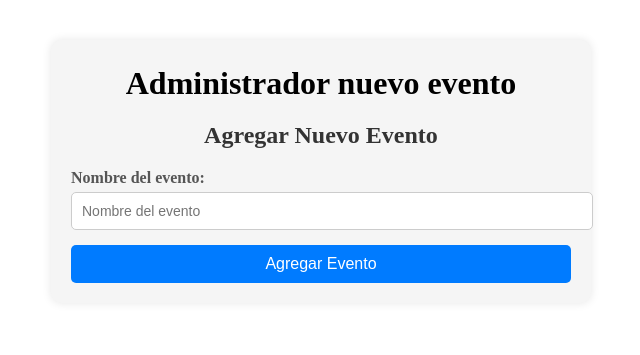
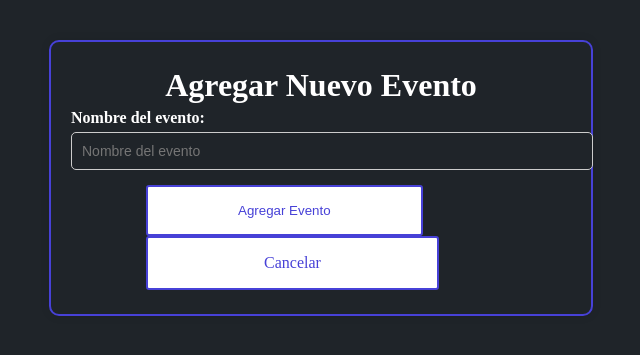
Before and after one commit to castazera/Parcial-PHP, a PHP site: page /views/add_evento.php in a window 1280 px wide. Shown: the top 355 px of the page, without its empty margins (319-959 px from the left). Run offline with PHP 8.4, Linux system fonts and the light colour scheme.

Commit message:
Estilos en Admin

```diff
--- a/admin/index.php
+++ b/admin/index.php
@@ -35,7 +35,7 @@ if (!$userData) {
     <body>
         <div class="contenedor">
             <header>
-                <nav class="navbar navbar-expand-md navbar-dark bg-dark ">
+                <nav class="navbar navbar-expand-md navbar-dark ">
                     <div class="container">
                         <a class="navbar-brand logo-responsive">
                             <div class="container-fluid logoContainer">
--- a/estilos/style_admin.css
+++ b/estilos/style_admin.css
@@ -1,29 +1,259 @@
+
+* {
+  background-color: #1F2429;
+  color: white;
+}
 table {
     width: 75%;
     margin: 0 auto;
     border-collapse: collapse;
     margin-bottom: 20px;
+    border: 2px solid #4741d7;
 }
+
+
+
+.navbar{
+    border: 2px solid #4741d7;
+}
+
 
 h1{
     text-align: center;
     margin: 1%;
 }
 th, td {
-    border: 1px solid #ccc;
+    border: 2px solid #4741d7;
     padding: 10px;
     text-align: left;
 }
-th {
-    background-color: #f4f4f4;
-}
 .button {
+   display: flex;
+   flex-direction: column;
    padding: 8px 12px;
-    margin: 5px;
+   margin-bottom: 10px;
    border: none;
    color: white;
    cursor: pointer;
+   text-decoration: none;
 }
+
+
+.ov-btn-slide-close {
+    background: #fff;
+    color: #4741d7;
+    border: 2px solid #4741d7;
+    padding: 16px 90px;
+    border-radius: 3px;
+    position: relative;
+    z-index: 1;
+    overflow: hidden;
+    display: inline-block;
+  }
+  .ov-btn-slide-close:before, .ov-btn-slide-close:after {
+    content: "";
+    z-index: -1;
+    position: absolute;
+    width: 50%;
+    height: 100%;
+    top: 0;
+    left: -50%;
+    background-color: #4741d7;
+    -webkit-transition: all 0.3s ease-in-out;
+    -o-transition: all 0.3s ease-in-out;
+    transition: all 0.3s ease-in-out;
+  }
+  .ov-btn-slide-close:after {
+    left: 100%;
+  }
+  .ov-btn-slide-close:hover {
+    color: #fff;
+  }
+  .ov-btn-slide-close:hover:before {
+    left: 0;
+  }
+  .ov-btn-slide-close:hover:after {
+    left: 50%;
+  }
+
+
+
+.ov-btn-grow-box {
+    background: #fff;
+    color: #4741d7;
+    border: 2px solid #4741d7;
+    padding: 16px 90px;
+    margin-left: 15%;
+    border-radius: 3px;
+    position: relative;
+    z-index: 1;
+    overflow: hidden;
+    display: inline-block;
+  }
+  .ov-btn-grow-box:hover {
+    color: #fff;
+  }
+  .ov-btn-grow-box::after {
+    content: "";
+    background: #4741d7;
+    position: absolute;
+    z-index: -1;
+    padding: 16px 20px;
+    display: block;
+    left: 0;
+    right: 0;
+    top: 0;
+    bottom: 0;
+    transform: scale(0, 0);
+    transition: all 0.3s ease;
+  }
+  .ov-btn-grow-box:hover::after {
+    transition: all 0.3s ease-out;
+    transform: scale(1, 1);
+  }
+
+  .ov-btn-grow-box-1 {
+    background: #fff;
+    color: #4741d7;
+    border: 2px solid #4741d7;
+    padding: 16px 116px;
+    margin-left: 15%;
+    border-radius: 3px;
+    position: relative;
+    z-index: 1;
+    overflow: hidden;
+    display: inline-block;
+    text-decoration: none;
+  }
+  .ov-btn-grow-box-1:hover {
+    color: #fff;
+  }
+  .ov-btn-grow-box-1::after {
+    content: "";
+    background: #4741d7;
+    position: absolute;
+    z-index: -1;
+    padding: 16px 20px;
+    display: block;
+    left: 0;
+    right: 0;
+    top: 0;
+    bottom: 0;
+    transform: scale(0, 0);
+    transition: all 0.3s ease;
+  }
+  .ov-btn-grow-box-1:hover::after {
+    transition: all 0.3s ease-out;
+    transform: scale(1, 1);
+  }
+
+.ov-btn-grow-skew-1 {
+    background: #fff;
+    color: #4741d7;
+    border: 2px solid #4741d7;
+    padding: 16px 20px;
+    border-radius: 3px;
+    position: relative;
+    z-index: 1;
+    overflow: hidden;
+    display: inline-block;
+  }
+  .ov-btn-grow-skew-1:hover {
+    color: rgb(255, 0, 0);
+    font-weight: bold;
+    text-decoration: none;
+
+  }
+  .ov-btn-grow-skew-1::after {
+    content: "";
+    background: #29267e;
+    position: absolute;
+    z-index: -1;
+    padding: 16px 20px;
+    display: block;
+    left: -20%;
+    right: -20%;
+    top: 0;
+    bottom: 0;
+    transform: skewX(-45deg) scale(0, 1);
+    transition: all 0.3s ease;
+
+  }
+  .ov-btn-grow-skew-1:hover::after {
+    transition: all 0.3s ease-out;
+    transform: skewX(-45deg) scale(1, 1);
+
+  }
+
+
+.ov-btn-grow-skew {
+    background: #fff;
+    color: #4741d7;
+    border: 2px solid #4741d7;
+    padding: 16px 20px;
+    border-radius: 3px;
+    position: relative;
+    z-index: 1;
+    overflow: hidden;
+    display: inline-block;
+  }
+  .ov-btn-grow-skew:hover {
+    color: #fff;
+    text-decoration: none;
+  }
+  .ov-btn-grow-skew::after {
+    content: "";
+    background: #4741d7;
+    position: absolute;
+    z-index: -1;
+    padding: 16px 20px;
+    display: block;
+    left: -20%;
+    right: -20%;
+    top: 0;
+    bottom: 0;
+    transform: skewX(-45deg) scale(0, 1);
+    transition: all 0.3s ease;
+  }
+  .ov-btn-grow-skew:hover::after {
+    transition: all 0.3s ease-out;
+    transform: skewX(-45deg) scale(1, 1);
+  }
+
+.ov-btn-grow-spin {
+    background: #fff;
+    color: #4741d7;
+    border: 2px solid #4741d7;
+    padding: 16px 20px;
+    border-radius: 3px;
+    position: relative;
+    z-index: 1;
+    overflow: hidden;
+    display: inline-block;
+    text-decoration: none;
+  }
+  .ov-btn-grow-spin:hover {
+    color: #fff;
+  }
+  .ov-btn-grow-spin::after {
+    content: "";
+    background: #4741d7;
+    position: absolute;
+    z-index: -1;
+    padding: 16px 20px;
+    display: block;
+    left: 0;
+    right: 0;
+    top: 0;
+    bottom: 0;
+    transform: scale(0, 0) rotate(-180deg);
+    transition: all 0.3s ease;
+  }
+  .ov-btn-grow-spin:hover::after {
+    transition: all 0.3s ease-out;
+    transform: scale(1, 1) rotate(0deg);
+  }
+
 .edit {
     background-color: #127619;
 }
@@ -32,9 +262,7 @@ th {
 }
 
 .TDbutton{
-    display: flex;
-    flex-direction: column;
-    align-items: center;
+text-align: center;
 height: 100%;
 }
 .add-button {
@@ -42,13 +270,15 @@ th {
     margin: 0 auto;
     width: 75%;
     height: 40px;
-    background-color: #008CBA; /* Azul */
+    background-color: #008CBA;
     color: white;
     border: none;
     cursor: pointer;
 }
 .div_button{
+    display: flex;
         margin: 50px;
+        justify-content: center;
 }
 .box_img{
     text-align: center;
@@ -63,32 +293,27 @@ th {
     max-width: 500px;
     margin: 40px auto;
     padding: 20px;
-    background-color: #f5f5f5;
     border-radius: 10px;
     box-shadow: 0 0 10px rgba(0, 0, 0, 0.1);
+    border: 2px solid #4741d7;
 }
 
-/* Título del formulario */
 .form-container h2 {
     text-align: center;
     margin-bottom: 20px;
-    color: #333;
 }
 
-/* Estilo de los grupos de formulario */
 .form-group {
     margin-bottom: 15px;
 }
 
-/* Etiquetas de los campos */
 .form-group label {
     display: block;
     font-weight: bold;
     margin-bottom: 5px;
-    color: #555;
 }
 
-/* Campos de entrada */
+
 .form-group input[type="text"],
 .form-group input[type="number"],
 .form-group input[type="file"],
@@ -101,7 +326,6 @@ th {
     font-size: 14px;
 }
 
-/* Botón de envío */
 .btn {
     width: 100%;
     padding: 10px;
--- a/views/add_boards.php
+++ b/views/add_boards.php
@@ -14,8 +14,7 @@
 
 <body>
     <div class="form-container">
-        <h1>Administrador nueva tabla</h1>
-        <h2>Introducí a continuación los detalles de tu tabla</h2>
+        <h1 class="mb-4">Agregá una nueva tabla</h1>
         <form action="actions/add_board_acc.php" method="POST" enctype="multipart/form-data">
 
             <div class="form-group">
@@ -86,7 +85,8 @@
                 <?php } ?>
             </div>
 
-                <button type="submit" class="btn">Agregar Producto</button>
+                <button type="submit" class="ov-btn-grow-box">Agregar Producto</button>
+                <a href="index.php?sec=admin_board" class="ov-btn-grow-box-1">Cancelar</a>
         </form>
     </div>
 </body>
--- a/views/add_evento.php
+++ b/views/add_evento.php
@@ -8,15 +8,15 @@
 </head>
 <body>
 <div class="form-container">
-    <h1>Administrador nuevo evento</h1>
-    <h2>Agregar Nuevo Evento</h2>
+    <h1 class="mb-4">Agregar Nuevo Evento</h1>
     <form action="actions/add_evento_acc.php" method="POST" enctype="multipart/form-data">
 
         <div class="form-group">
-            <label for="evento_id">Nombre del evento:</label>
+            <label for="evento_id" >Nombre del evento:</label>
             <input type="text" id="evento_id" name="evento_id" placeholder="Nombre del evento" required>
         </div>
-        <button type="submit" class="btn">Agregar Evento</button>
+        <button type="submit" class="ov-btn-grow-box"">Agregar Evento</button>
+        <a href="index.php?sec=admin_board" class="ov-btn-grow-box-1">Cancelar</a>
     </form>
 </div>
 </body>
--- a/views/admin_eventos.php
+++ b/views/admin_eventos.php
@@ -17,7 +17,7 @@ $catalogo = Evento::CatalogoCompleto();
     <table>
         <thead>
             <tr>
-                <th>Nombre</th>
+                <th>Nombre del evento</th>
                 <th>Acciones</th>
             </tr>
         </thead>
@@ -35,7 +35,7 @@ $catalogo = Evento::CatalogoCompleto();
         </tbody>
     </table>
     <div class="div_button">
-        <a href="index.php?sec=add_evento"><button class="add-button">Cargar nueva evento</button></a>
+        <a href="index.php?sec=add_evento"><button class="ov-btn-slide-close">Cargar nueva evento</button></a>
     </div>
 </body>
 
--- a/views/datos_devs.php
+++ b/views/datos_devs.php
@@ -7,8 +7,8 @@
                     <div class="square">
                             <img class="circle max-width-250 mx-auto" src="img/brian.webp">
                             <div class="datos">
-                                <h3>Nombre: Brian Fernandez</h3>
-                                <h4>Fecha Nacimiento: 11/01/2001 (23 años)</h4>
+                                <h2>Nombre: Brian Fernandez</h2>
+                                <h3>Fecha Nacimiento: 11/01/2001 (23 años)</h3>
                                 <h4>Correo Electrónico: <a href="mailto:briangfernandez011@gmail.com">briangfernandez011@gmail.com</a></h4>
                             </div>
                     </div>
--- a/views/edit_board.php
+++ b/views/edit_board.php
@@ -19,8 +19,7 @@ $catalogo_marca = Marcas::Marcas_name();
 </head>
 <body>
 <div class="form-container">
-    <h1>Administrador Editor tabla</h1>
-    <h2>Edita los datos de una tabla</h2>
+    <h1 class="mb-4">Edición de una tabla</h1>
     <form action="actions/edit_board_acc.php?id=<?= $table->getId() ?>" method="POST" enctype="multipart/form-data">
 
     <div class="form-group">
@@ -120,7 +119,8 @@ $catalogo_marca = Marcas::Marcas_name();
             <input type="number" id="precio" name="precio" value="<?= $table->getPrecio() ?>" placeholder="Precio" step="0.01" required>
         </div>
 
-        <button type="submit" class="btn">Finalizar edición</button>
+        <button type="submit" class="ov-btn-grow-box">Finalizar edición</button>
+        <a href="index.php?sec=admin_board" class="ov-btn-grow-box-1">Cancelar</a>
     </form>
 </div>
 </body>
--- a/views/prod.php
+++ b/views/prod.php
@@ -5,7 +5,7 @@ $table = Tabla::Busca_Producto($id);
 $catalogo_modelos = Modelo::Modelo_name();
 $catalogo_marca = Marcas::Marcas_name();
 ?>
-
+<h1 class="m-4 text-center">Detalle del producto</h1>
 <div class="container d-flex justify-content-center h-rest">
     <div class="row middle-tablet-cel">
             <?php
```
Also changed, not shown: views/admin_board.php (+4 -4 lines), views/delete_board.php (+31 -18 lines). Lines whose indentation alone changed are shown as unchanged.
